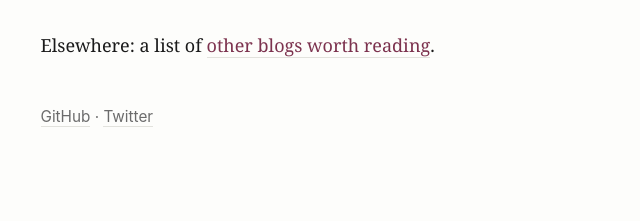
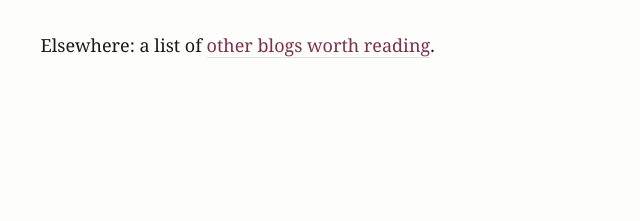
Before and after one commit to nat-echlin/nat-echlin.github.io, a Jekyll site: the page built from docs/index.markdown, in a window 1280 px wide. Shown: the part 830-1051 px from the top of the page, without its empty margins (316-956 px from the left). Built offline with Jekyll 4.4.1, drawn with Linux system fonts in a browser that asks for light colours; after the commit the page ends 984 px from its top, so only the background shows below that.

Commit message:
Trim footer to the read-more link

```diff
--- a/docs/_layouts/default.html
+++ b/docs/_layouts/default.html
@@ -48,15 +48,11 @@
         {{ content }}
       </main>
 
-      <footer class="foot{% if page.url == '/' %} foot--bare{% endif %}">
-        {%- if page.url != "/" %}
+      {%- if page.url != "/" %}
+      <footer class="foot">
         <p>Read more of my writing <a href="{{ '/' | relative_url }}">here</a>.</p>
-        {%- endif %}
-        <p>
-          <a href="https://github.com/{{ site.github_username }}">GitHub</a> ·
-          <a href="https://twitter.com/{{ site.twitter_username }}">Twitter</a>
-        </p>
       </footer>
+      {%- endif %}
 
     </div>
   </body>
--- a/docs/assets/css/style.css
+++ b/docs/assets/css/style.css
@@ -242,14 +242,6 @@ mjx-container[display="true"] {
 
 .foot a { color: var(--muted); }
 
-/* The home page already ends on a ruled list, so a second rule right
-   underneath just reads as clutter. Posts keep theirs. */
-.foot--bare {
-  border-top: 0;
-  padding-top: 0;
-  margin-top: 2.5rem;
-}
-
 @media (max-width: 640px) {
   html { font-size: 17px; }
   .wrap { padding: 2.25rem 1.15rem 3rem; }
```
